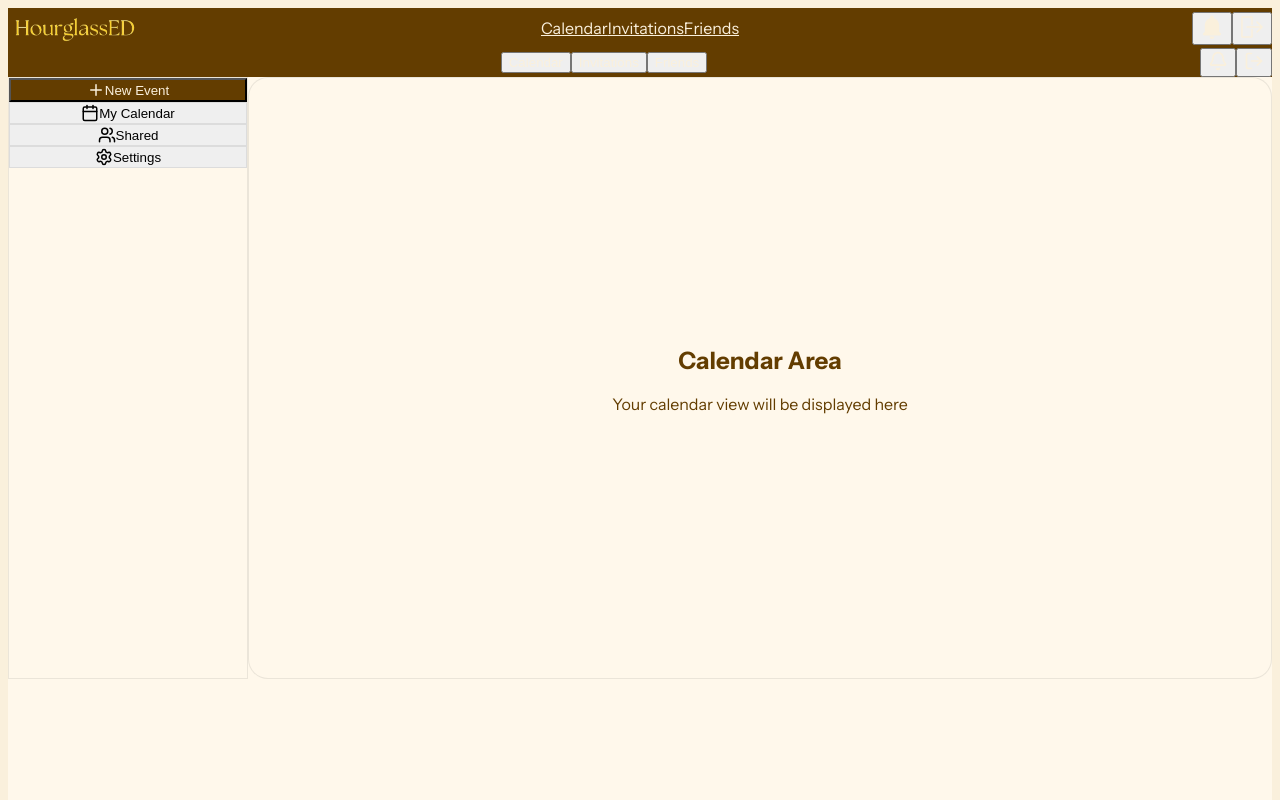
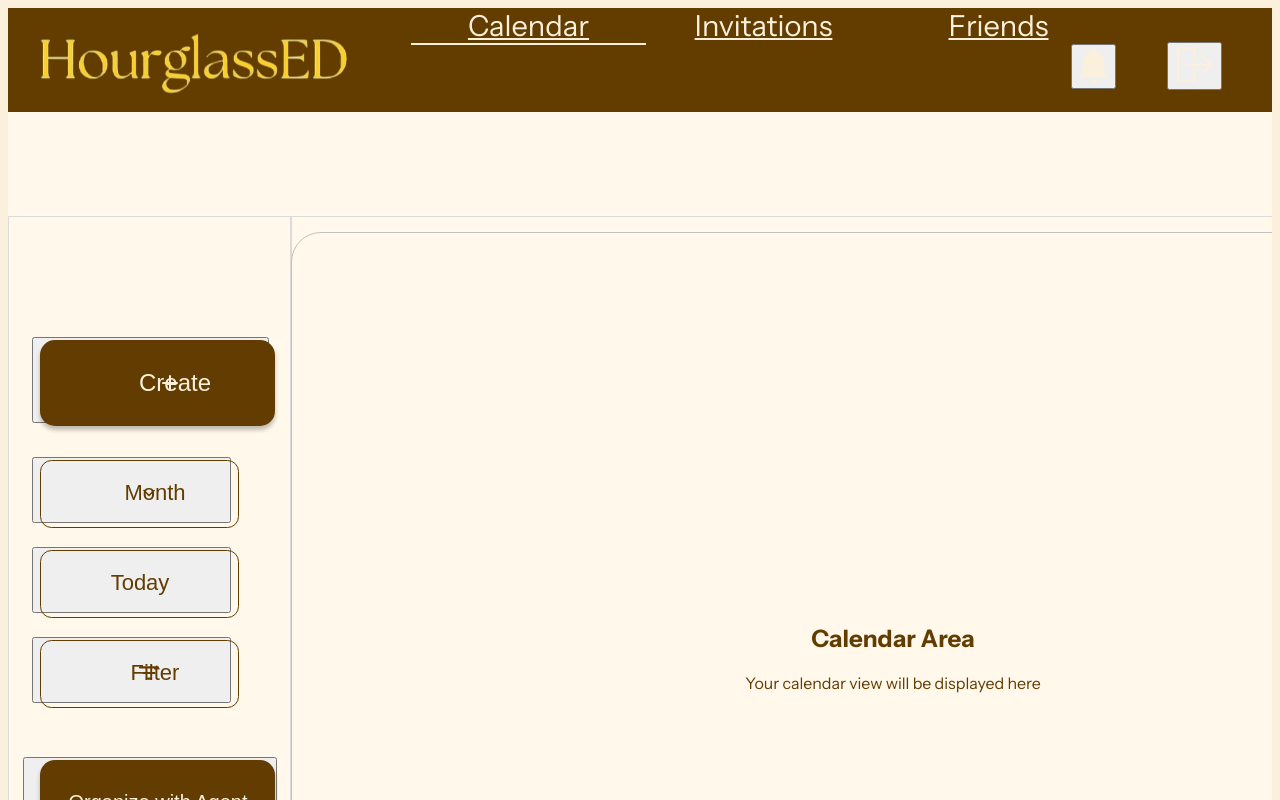
Before and after one commit to ShamsJarrar/HourglassED, a Next.js app in the folder frontend/: page /calendar in a window 1280 px wide. Shown: the top 800 px of the page. Built offline with nearby package versions, Linux system fonts and the light colour scheme.

Commit message:
A slightly  better frontend but yet horrid

```diff
--- a/frontend/src/app/(dashboard)/layout.tsx
+++ b/frontend/src/app/(dashboard)/layout.tsx
@@ -1,18 +1,13 @@
-import Navbar from '@/components/Navbar';
+interface DashboardLayoutProps {
+  children: React.ReactNode;
+}
 
-export default function DashboardLayout({
-  children,
-}: {
-  children: React.ReactNode;
-}) {
+export default function DashboardLayout({ children }: DashboardLayoutProps) {
   return (
-    <div className="min-h-screen bg-[var(--surface)]">
-      <Navbar />
-      <main className="p-6">
-        <div className="grid grid-cols-[240px_1fr] gap-4">
-          {children}
-        </div>
-      </main>
+    <div className="bg-[#fff8eb] flex justify-center items-start min-h-screen w-full">
+      <div className="bg-[#fff8eb] w-[1512px] h-[982px] relative overflow-hidden">
+        {children}
+      </div>
     </div>
   );
 }
--- a/frontend/src/components/CalendarSurface.tsx
+++ b/frontend/src/components/CalendarSurface.tsx
@@ -2,11 +2,17 @@
 
 export default function CalendarSurface() {
   return (
-    <div className="bg-[var(--surface)] border border-[var(--border-muted)] rounded-[20px] p-6 flex items-center justify-center min-h-[600px]">
-      <div className="text-center text-gray-500">
-        <h2 className="text-2xl font-medium mb-2">Calendar Area</h2>
-        <p className="text-gray-400">Your calendar view will be displayed here</p>
+    <main
+      className="absolute w-[1230px] h-[878px] top-[104px] left-[282px] border border-solid border-[#dbdbdb]"
+      role="main"
+      aria-label="Calendar content"
+    >
+      <div className="relative w-[1202px] h-[847px] top-[15px] left-3.5 bg-[#fff8eb] rounded-[30px] border border-solid border-[#c1c1c1] flex items-center justify-center">
+        <div className="text-center text-gray-500">
+          <h2 className="text-2xl font-medium mb-2">Calendar Area</h2>
+          <p className="text-gray-400">Your calendar view will be displayed here</p>
+        </div>
       </div>
-    </div>
+    </main>
   );
 }
--- a/frontend/src/components/Navbar.tsx
+++ /dev/null
@@ -1,35 +0,0 @@
-'use client';
-
-import { Bell, LogOut } from 'lucide-react';
-
-export default function Navbar() {
-  return (
-    <nav className="h-16 bg-[var(--brand)] text-[var(--text-on-brand)] flex items-center justify-between px-6">
-      {/* Left side - could be logo/brand */}
-      <div></div>
-
-      {/* Center - Navigation tabs */}
-      <div className="flex items-center space-x-8">
-        <button className="text-[var(--text-on-brand)] hover:opacity-80 transition-opacity">
-          Calendar
-        </button>
-        <button className="text-[var(--text-on-brand)] hover:opacity-80 transition-opacity">
-          Invitations
-        </button>
-        <button className="text-[var(--text-on-brand)] hover:opacity-80 transition-opacity">
-          Friends
-        </button>
-      </div>
-
-      {/* Right side - Bell and Logout */}
-      <div className="flex items-center space-x-4">
-        <button className="text-[var(--text-on-brand)] hover:opacity-80 transition-opacity">
-          <Bell size={20} />
-        </button>
-        <button className="text-[var(--text-on-brand)] hover:opacity-80 transition-opacity">
-          <LogOut size={20} />
-        </button>
-      </div>
-    </nav>
-  );
-}
--- a/frontend/src/components/ToolsRail.tsx
+++ b/frontend/src/components/ToolsRail.tsx
@@ -1,33 +1,148 @@
 'use client';
 
-import { Plus, Calendar, Settings, Users } from 'lucide-react';
+import Image from 'next/image';
+
+const sidebarButtons = [
+  {
+    id: "create",
+    label: "Create",
+    type: "primary",
+    icon: "/icons/plus_icon.svg",
+  },
+  {
+    id: "month",
+    label: "Month",
+    type: "secondary",
+    icon: "/icons/down_icon.svg",
+  },
+  {
+    id: "today",
+    label: "Today",
+    type: "secondary",
+  },
+  {
+    id: "filter",
+    label: "Filter",
+    type: "secondary",
+    icon: "/icons/filter_icon.svg",
+  },
+  {
+    id: "organize",
+    label: "Organize with Agent",
+    type: "primary",
+  },
+];
 
 export default function ToolsRail() {
+  const handleButtonClick = (buttonId: string) => {
+    // Handle button functionality here
+  };
+
   return (
-    <div className="w-60 bg-[var(--surface)] border border-[var(--border-muted)] p-4 rounded-lg">
-      {/* Primary Action Button */}
-      <button className="w-full h-12 bg-[var(--brand)] text-[var(--text-on-brand)] rounded-xl flex items-center justify-center gap-2 shadow-sm hover:shadow-md transition-shadow mb-4">
-        <Plus size={18} />
-        <span>New Event</span>
-      </button>
+    <aside
+      className="absolute w-[282px] h-[878px] top-[104px] left-0 border border-solid border-[#dbdbdb]"
+      role="complementary"
+      aria-label="Sidebar navigation"
+    >
+      {sidebarButtons.map((button) => {
+        const positions = {
+          create: { top: 120, left: 23, width: 237, height: 86 },
+          month: { top: 240, left: 23, width: 199, height: 66 },
+          today: { top: 330, left: 23, width: 199, height: 66 },
+          filter: { top: 420, left: 23, width: 199, height: 66 },
+          organize: { top: 540, left: 14, width: 254, height: 86 },
+        };
 
-      {/* Secondary Buttons */}
-      <div className="space-y-2">
-        <button className="w-full h-12 bg-white border border-[var(--border-muted)] text-gray-700 rounded-xl flex items-center justify-center gap-2 hover:bg-gray-50 transition-colors">
-          <Calendar size={18} />
-          <span>My Calendar</span>
-        </button>
+        const pos = positions[button.id as keyof typeof positions];
 
-        <button className="w-full h-12 bg-white border border-[var(--border-muted)] text-gray-700 rounded-xl flex items-center justify-center gap-2 hover:bg-gray-50 transition-colors">
-          <Users size={18} />
-          <span>Shared</span>
-        </button>
-
-        <button className="w-full h-12 bg-white border border-[var(--border-muted)] text-gray-700 rounded-xl flex items-center justify-center gap-2 hover:bg-gray-50 transition-colors">
-          <Settings size={18} />
-          <span>Settings</span>
-        </button>
-      </div>
-    </div>
+        if (button.type === "primary") {
+          return (
+            <button
+              key={button.id}
+              onClick={() => handleButtonClick(button.id)}
+              className="absolute hover:opacity-90 transition-opacity duration-200 focus:ring-2 focus:ring-[#faf0dc] focus:ring-offset-2 focus:ring-offset-[#fff8eb]"
+              style={{
+                top: `${pos.top}px`,
+                left: `${pos.left}px`,
+                width: `${pos.width}px`,
+                height: `${pos.height}px`,
+              }}
+              aria-label={button.label}
+            >
+              <div
+                className={`relative h-[86px] ${
+                  button.id === "organize"
+                    ? "w-[254px]"
+                    : "w-[235px] bg-[#623c00] rounded-[15px] shadow-[0px_4px_4px_#00000040]"
+                }`}
+              >
+                {button.id === "organize" && (
+                  <div className="absolute w-[235px] h-[86px] top-0 left-[9px] bg-[#623c00] rounded-[15px] shadow-[0px_4px_4px_#00000040]" />
+                )}
+                <div
+                  className={`absolute h-[43px] top-[21px] font-medium text-[#faf0dc] text-center tracking-[0] leading-[normal] flex items-center justify-center ${
+                    button.id === "organize"
+                      ? "w-[254px] left-0 text-[20px]"
+                      : "w-[150px] left-[60px] text-[24px]"
+                  }`}
+                >
+                  {button.label}
+                </div>
+                {button.icon && button.id === "create" && (
+                  <Image
+                    src={button.icon}
+                    alt=""
+                    width={24}
+                    height={24}
+                    className="absolute w-[24px] h-[24px] top-[31px] left-8"
+                  />
+                )}
+              </div>
+            </button>
+          );
+        } else {
+          return (
+            <button
+              key={button.id}
+              onClick={() => handleButtonClick(button.id)}
+              className="absolute hover:bg-[#f5f5f5] transition-colors duration-200 focus:ring-2 focus:ring-[#623c00] focus:ring-offset-2 focus:ring-offset-[#fff8eb]"
+              style={{
+                top: `${pos.top}px`,
+                left: `${pos.left}px`,
+                width: `${pos.width}px`,
+                height: `${pos.height}px`,
+              }}
+              aria-label={button.label}
+            >
+              <div className="relative w-[197px] h-[66px] rounded-[11.51px]">
+                <div
+                  className={`absolute h-[66px] top-0 font-normal text-[#623c00] text-[22px] text-center tracking-[0] leading-[normal] flex items-center justify-center ${
+                    button.icon
+                      ? "w-[130px] left-[50px]"
+                      : "w-[130px] left-[35px]"
+                  }`}
+                >
+                  {button.label}
+                </div>
+                <div className="absolute w-[197px] h-[66px] top-0 left-0 rounded-[11.51px] border border-solid border-[#623c00]" />
+                {button.icon && (
+                  <Image
+                    src={button.icon}
+                    alt=""
+                    width={button.id === "month" ? 20 : 20}
+                    height={button.id === "month" ? 20 : 20}
+                    className={`absolute ${
+                      button.id === "month"
+                        ? "w-5 h-5 left-6 top-1/2 transform -translate-y-1/2"
+                        : "w-5 h-5 left-6 top-1/2 transform -translate-y-1/2"
+                    }`}
+                  />
+                )}
+              </div>
+            </button>
+          );
+        }
+      })}
+    </aside>
   );
 }
--- a/frontend/src/components/navigation/Navbar.tsx
+++ b/frontend/src/components/navigation/Navbar.tsx
@@ -4,103 +4,94 @@ import Link from 'next/link';
 import { usePathname } from 'next/navigation';
 import Image from 'next/image';
 
-interface NavbarProps {
-  notificationCount?: number;
-}
-
-export default function Navbar({ notificationCount = 0 }: NavbarProps) {
+export default function Navbar() {
   const pathname = usePathname();
 
   const isActive = (path: string) => pathname === path;
 
   const handleLogout = () => {
-    // TODO: Implement logout functionality
-    console.log('Logout clicked');
+    // Implement logout functionality
   };
 
   return (
-    <nav style={{ backgroundColor: '#633D00' }} className="h-14 px-8 w-full">
-      <div className="w-full h-full flex items-center justify-between">
+    <header className="w-full h-[104px] bg-[var(--brand)] relative">
       {/* Logo */}
-        <div className="flex items-center">
-          <Link href="/calendar" className="flex items-center gap-3">
+      <div className="absolute top-0.5 left-[13px] w-[346px] h-[103px]">
+        <Link href="/calendar">
           <Image
             src="/logo/logo.png"
-              alt="HourglassED"
-              width={150}
-              height={40}
-              className="h-8 w-auto"
+            alt="HourglassED Logo"
+            width={346}
+            height={103}
+            className="object-cover"
           />
         </Link>
       </div>
 
-        {/* Navigation Links - Centered */}
-        <div className="flex items-center space-x-8 absolute left-1/2 transform -translate-x-1/2">
+      {/* Navigation tabs */}
+      <nav
+        className="absolute w-[706px] h-10 top-8 left-[403px]"
+        role="navigation"
+        aria-label="Main navigation"
+      >
         <Link
           href="/calendar"
-            className={`text-base transition-all duration-200 ${
-              isActive('/calendar')
-                ? 'font-bold'
-                : 'font-normal hover:font-medium'
-            }`}
-            style={{ color: '#FAF0DC' }}
+          className={`absolute w-[235px] h-10 top-0 left-0 text-[var(--text-on-brand)] text-[29px] text-center tracking-[0] leading-[normal] transition-all duration-200 ${
+            isActive('/calendar') ? "font-bold border-b-2 border-[var(--text-on-brand)]" : "font-normal"
+          } hover:font-bold flex items-center justify-center`}
+          aria-current={isActive('/calendar') ? "page" : undefined}
         >
           Calendar
         </Link>
 
         <Link
           href="/invitations"
-            className={`text-base transition-all duration-200 ${
-              isActive('/invitations')
-                ? 'font-bold'
-                : 'font-normal hover:font-medium'
-            }`}
-            style={{ color: '#FAF0DC' }}
+          className={`absolute w-[235px] h-10 top-0 left-[235px] text-[var(--text-on-brand)] text-[29px] text-center tracking-[0] leading-[normal] transition-all duration-200 ${
+            isActive('/invitations') ? "font-bold border-b-2 border-[var(--text-on-brand)]" : "font-normal"
+          } hover:font-bold flex items-center justify-center`}
+          aria-current={isActive('/invitations') ? "page" : undefined}
         >
           Invitations
         </Link>
 
         <Link
           href="/friends"
-            className={`text-base transition-all duration-200 ${
-              isActive('/friends')
-                ? 'font-bold'
-                : 'font-normal hover:font-medium'
-            }`}
-            style={{ color: '#FAF0DC' }}
+          className={`absolute w-[235px] h-10 top-0 left-[470px] text-[var(--text-on-brand)] text-[29px] text-center tracking-[0] leading-[normal] transition-all duration-200 ${
+            isActive('/friends') ? "font-bold border-b-2 border-[var(--text-on-brand)]" : "font-normal"
+          } hover:font-bold flex items-center justify-center`}
+          aria-current={isActive('/friends') ? "page" : undefined}
         >
           Friends
         </Link>
-        </div>
+      </nav>
 
-        {/* Right side: Notifications & Logout */}
-        <div className="flex items-center space-x-4">
-          {/* Notification Bell */}
-          <button className="hover:opacity-80 transition-opacity duration-200">
+      {/* Right side icons */}
+      <div className="absolute top-[34px] right-[50px] flex items-center gap-[51px]">
+        <button
+          className="hover:opacity-80 transition-opacity duration-200"
+          aria-label="View notifications"
+        >
           <Image
             src="/icons/notifications_icon.svg"
-              alt="Notifications"
-              width={24}
-              height={24}
-              className="w-6 h-6"
+            alt=""
+            width={29}
+            height={36}
           />
         </button>
 
-          {/* Logout Button */}
         <button
           onClick={handleLogout}
           className="hover:opacity-80 transition-opacity duration-200"
+          aria-label="Logout"
         >
           <Image
             src="/icons/logout_icon.svg"
-              alt="Logout"
-              width={24}
-              height={24}
-              className="w-6 h-6"
+            alt=""
+            width={39}
+            height={39}
           />
         </button>
       </div>
-      </div>
-    </nav>
+    </header>
   );
 }
```
Also changed, not shown: frontend/src/app/calendar/page.tsx (deleted, +0 -99 lines). Lines whose indentation alone changed are shown as unchanged.
